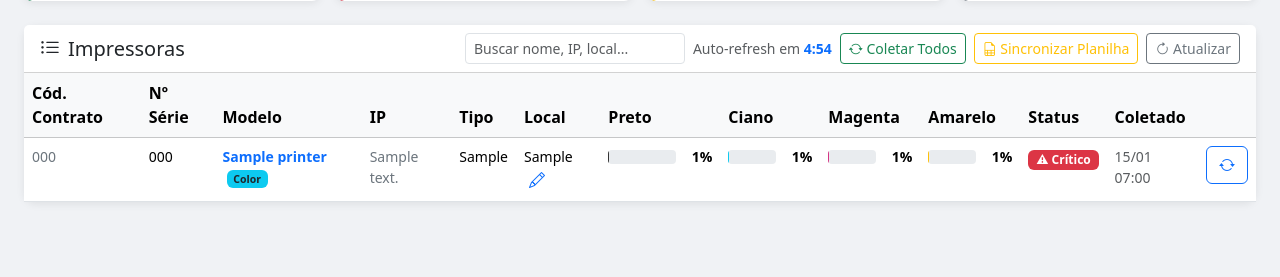
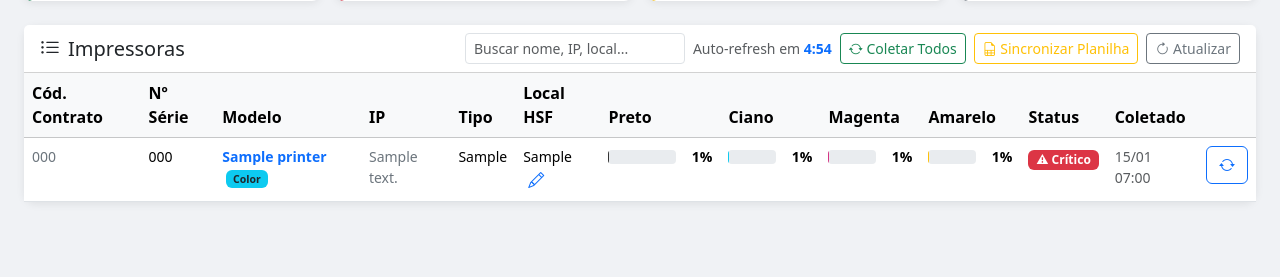
Before and after one commit to IvanReisJr/hfs-painel-impressora-toner, a Django app: page / in a window 1280 px wide. Shown: the part 174-451 px from the top of the page. Run offline with Django 5.2, Linux system fonts and the light colour scheme; tables that the repository leaves empty hold one stand-in row (values such as "Sample post").

Commit message:
fix: renomear coluna Local para Local HSF no dashboard

```diff
--- a/printers/templates/printers/dashboard.html
+++ b/printers/templates/printers/dashboard.html
@@ -68,7 +68,7 @@
             <th class="sortable" data-col="model">Modelo</th>
             <th class="sortable" data-col="ip">IP</th>
             <th class="sortable" data-col="type">Tipo</th>
-            <th class="sortable" data-col="local">Local</th>
+            <th class="sortable" data-col="local">Local HSF</th>
             <th style="width:120px">Preto</th>
             <th style="width:100px">Ciano</th>
             <th style="width:100px">Magenta</th>
```
